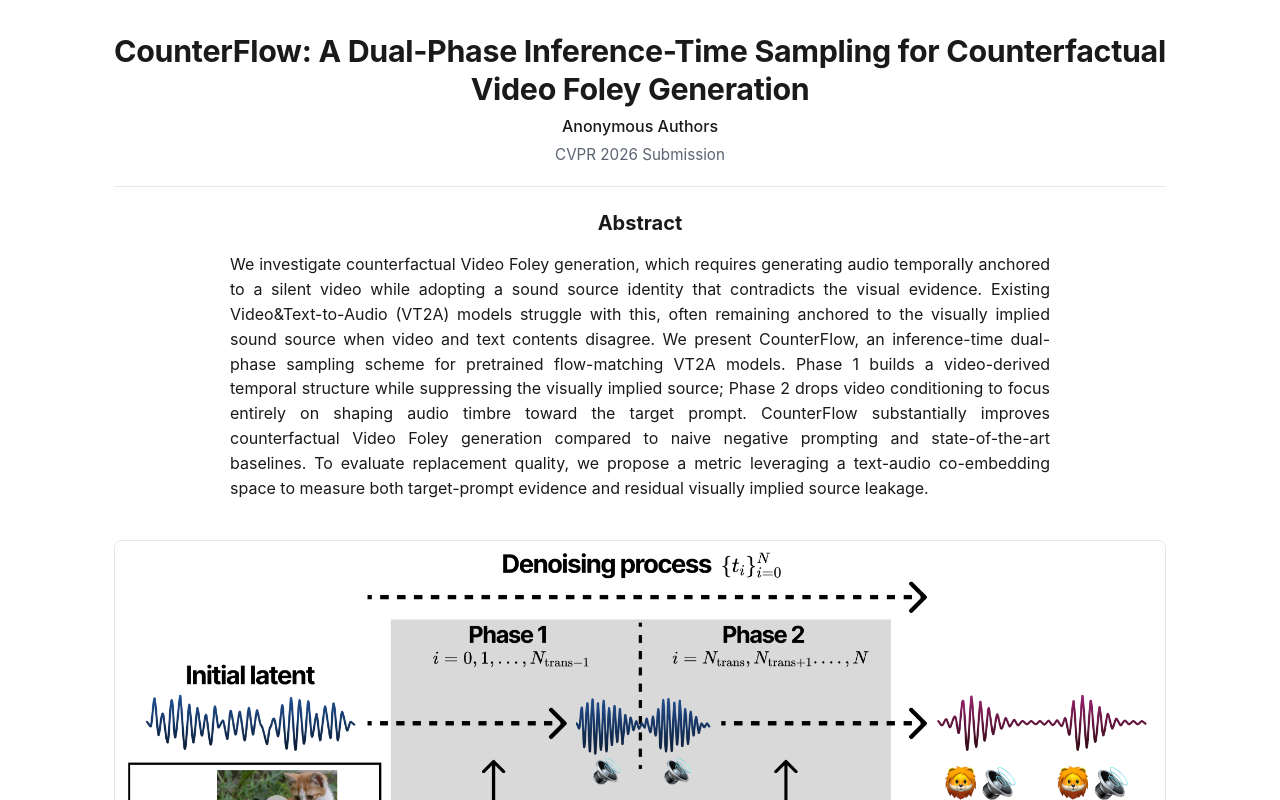
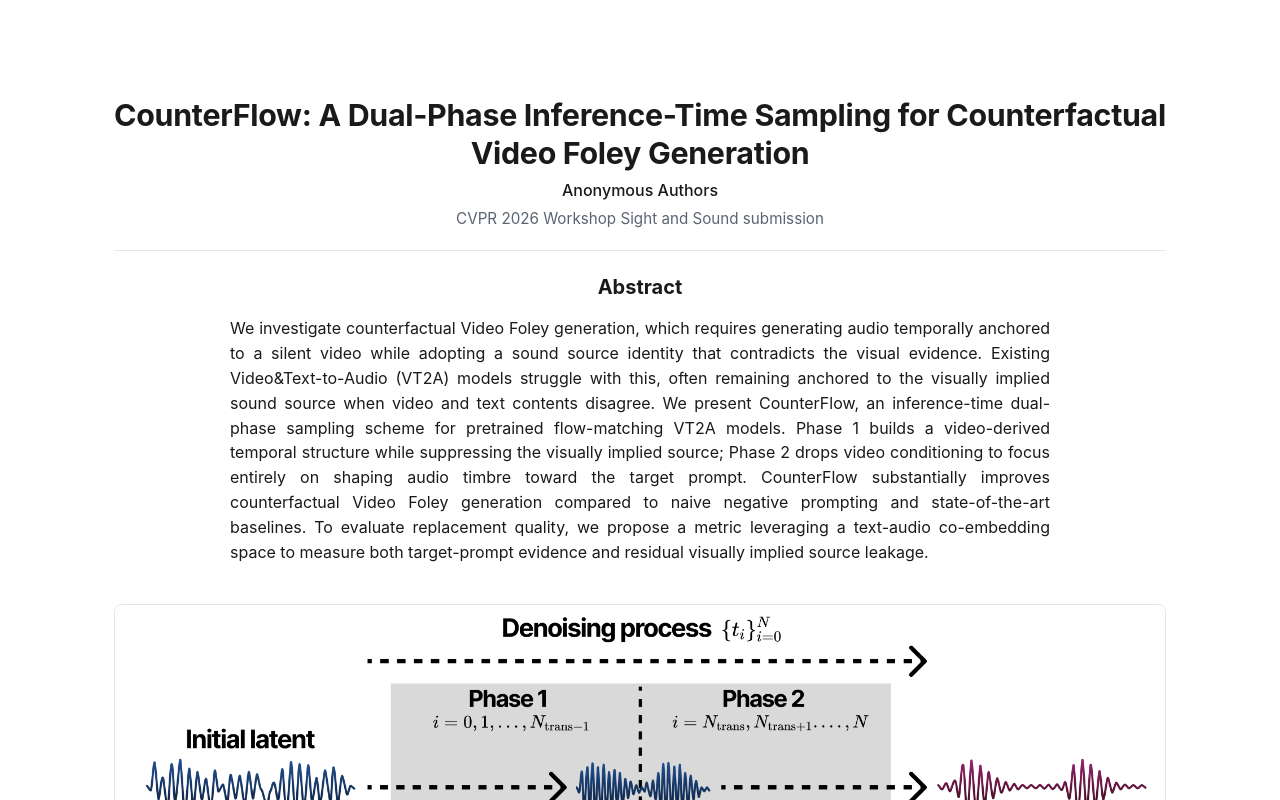
Before and after one commit to beantrbl00/counterflow-demo, a plain HTML site: page index.html in a window 1280 px wide. Shown: the top 800 px of the page. Drawn offline with Linux system fonts and the light colour scheme.

Commit message:
Improve readability

```diff
--- a/main.js
+++ b/main.js
@@ -30,6 +30,18 @@ function inputVideoPath(task) {
 }
 function methodVideoPath(task, methodDir) {
   return `assets/videos/${task.results_version}/${methodDir}/${task.video_stem}__${task.target_slug}.mp4`;
+}
+
+// "cat_2" -> "Cat", "acoustic_guitar_4" -> "Acoustic Guitar", "gunshot_1" -> "Gunshot".
+// Allow tasks.json to override via an explicit `display_name` field.
+function displayName(task) {
+  if (task.display_name) return task.display_name;
+  return task.video_stem
+    .replace(/_\d+$/, "")
+    .split("_")
+    .filter(Boolean)
+    .map((w) => w.charAt(0).toUpperCase() + w.slice(1))
+    .join(" ");
 }
 
 function renderFigure(site) {
@@ -87,7 +99,7 @@ function renderTask(task, methods) {
   const card = el("div", { class: "task-card" });
 
   const header = el("div", { class: "task-header" });
-  header.appendChild(el("div", { class: "video-stem", text: task.video_stem }));
+  header.appendChild(el("div", { class: "video-stem", text: displayName(task) }));
   const prompts = el("div", { class: "prompt-row" });
   prompts.innerHTML =
     `<span class="src-prompt">${task.source_prompt}</span>` +
--- a/style.css
+++ b/style.css
@@ -26,7 +26,10 @@ html, body {
 main {
   max-width: 1100px;
   margin: 0 auto;
-  padding: 32px 24px 80px;
+  padding: 96px 24px 80px;
+}
+@media (max-width: 640px) {
+  main { padding-top: 48px; }
 }
 
 h1, h2, h3 { line-height: 1.25; }
--- a/tasks.json
+++ b/tasks.json
@@ -3,7 +3,7 @@
     "title": "CounterFlow: A Dual-Phase Inference-Time Sampling for Counterfactual Video Foley Generation",
     "short_title": "CounterFlow",
     "authors": "Anonymous Authors",
-    "venue": "CVPR 2026 Submission",
+    "venue": "CVPR 2026 Workshop Sight and Sound submission",
     "abstract": "We investigate counterfactual Video Foley generation, which requires generating audio temporally anchored to a silent video while adopting a sound source identity that contradicts the visual evidence. Existing Video&Text-to-Audio (VT2A) models struggle with this, often remaining anchored to the visually implied sound source when video and text contents disagree. We present CounterFlow, an inference-time dual-phase sampling scheme for pretrained flow-matching VT2A models. Phase 1 builds a video-derived temporal structure while suppressing the visually implied source; Phase 2 drops video conditioning to focus entirely on shaping audio timbre toward the target prompt. CounterFlow substantially improves counterfactual Video Foley generation compared to naive negative prompting and state-of-the-art baselines. To evaluate replacement quality, we propose a metric leveraging a text-audio co-embedding space to measure both target-prompt evidence and residual visually implied source leakage.",
     "main_figure": "assets/figure/main_figure.png",
     "main_figure_caption": "CounterFlow steers the sampling trajectory of a pretrained VT2A backbone at inference time without additional training. Phase 1 establishes a video-aligned temporal structure through decomposed guidance, while Phase 2 removes video conditioning and employs negative text prompting to refine the counterfactual sound identity within the established structure."
```
